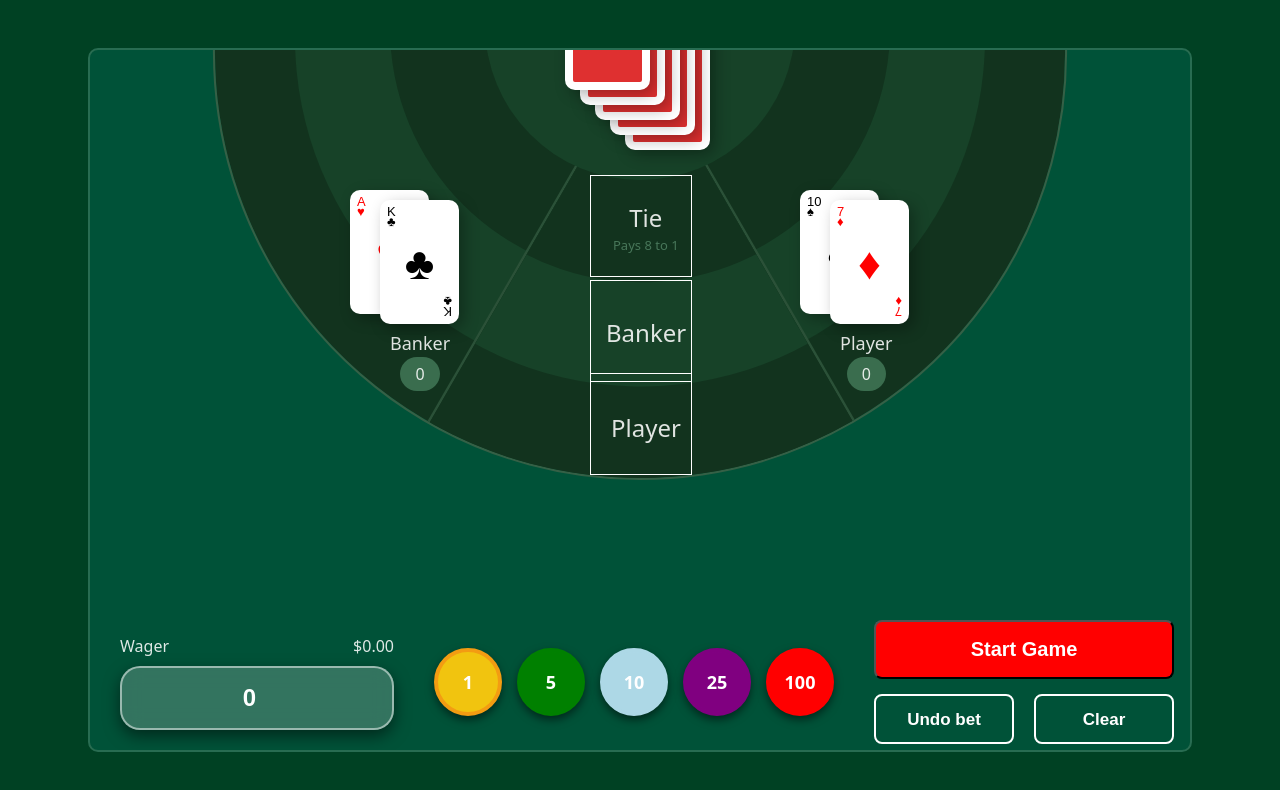
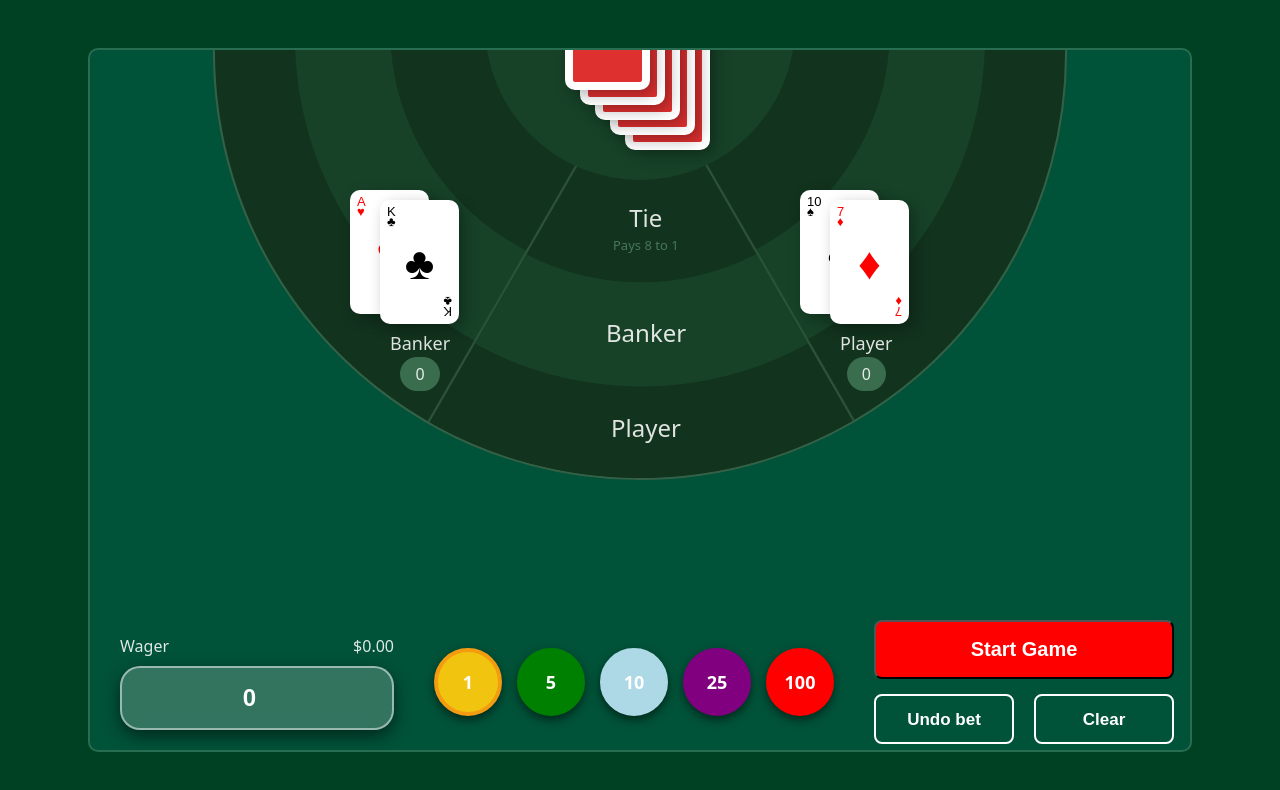
Before and after one commit to KarolFrame/baccarat-game, a React (Vite) app: page / in a window 1280 px wide. Shown: the top 790 px of the page. Built offline with nearby package versions, Linux system fonts and the light colour scheme.

Commit message:
reubicar las spawn-areas

```diff
--- a/src/tablero/BaccaratTable.jsx
+++ b/src/tablero/BaccaratTable.jsx
@@ -1,6 +1,7 @@
-import { useState } from 'react';
+import { useEffect, useState } from 'react';
 import ChipButton from './chip-button';
 import './BaccaratTable.css';
+import SpawnArea from './spawn-area/spawn-area';
 
 function BaccaratTable() {
   const [wager, setWager] = useState(0);
@@ -25,6 +26,21 @@ function BaccaratTable() {
     setWager(0);
   };
 
+  // WIP
+  // const spawnChip = () => {
+
+  // }
+
+  const handlerChipClick = (event)=>{
+    console.log(event);
+    addChip(parseInt(event.target.innerText));
+  }
+
+  useEffect(()=>{
+    console.log({wager, betHistory});
+
+  }, [wager, betHistory]);
+
   return (
     <div className="game-container">
       <div className="wager-section">
@@ -42,11 +58,11 @@ function BaccaratTable() {
       </div>
 
       <div className="chip-buttons">
-        <ChipButton number="1" styles={{borderColor: "#f39c12", background: "#f1c40f"}} manejoEvento={()=>{addChip(1)}}/>
-        <ChipButton number="5" styles={{borderColor: "green", background: "green"}} manejoEvento={()=>{addChip(5)}}/>
+        <ChipButton number="1" styles={{borderColor: "#f39c12", background: "#f1c40f"}} manejoEvento={handlerChipClick}/>
+        <ChipButton number="5" styles={{borderColor: "green", background: "green"}} manejoEvento={handlerChipClick}/>
         <ChipButton number="10" styles={{borderColor: "lightblue", background: "lightblue"}} manejoEvento={()=>{addChip(10)}}/>
-        <ChipButton number="25" styles={{borderColor: "purple", background: "purple"}} manejoEvento={()=>{addChip(25)}}/>
-        <ChipButton number="100" styles={{borderColor: "red", background: "red"}} manejoEvento={()=>{addChip(100)}}/>
+        <ChipButton number="25" styles={{borderColor: "purple", background: "purple"}} manejoEvento={handlerChipClick}/>
+        <ChipButton number="100" styles={{borderColor: "red", background: "red"}} manejoEvento={handlerChipClick}/>
       </div>
 
       <div className="action-buttons">
@@ -56,6 +72,9 @@ function BaccaratTable() {
           <button onClick={clearBet} className="clear-button">Clear</button>
         </div>
       </div>
+      <SpawnArea id="tie-spawn"/>
+      <SpawnArea id="banker-spawn"/>
+      <SpawnArea id="player-spawn"/>
     </div>
   );
 }
--- a/src/tablero/spawn-area/spawn-area.css
+++ b/src/tablero/spawn-area/spawn-area.css
@@ -1,18 +1,23 @@
 .chip-spawn-area{
   position: absolute;
-  left: 500px;
+  left: 493px;
   width: 100px;
   height: 100px;
   border: 1px solid white;
   z-index: 10;
+  display: none;
 }
 
 #tie-spawn{
-  top: 125px;
+  bottom: 490px;
 }
 #banker-spawn{
-  top: 230px;
+  bottom: 383px;
 }
 #player-spawn{
-  top: 323px;
+  bottom: 290px;
 }
+
+.activateSpawnArea{
+  display: visible !important;
+}
--- a/src/tablero/tablero-main.jsx
+++ b/src/tablero/tablero-main.jsx
@@ -1,16 +1,12 @@
 import "./tablero-main.css"
 import CircleGameZone from "./semicirculo-tablero.jsx"
 import BaccaratTable from "./BaccaratTable.jsx"
-import SpawnArea from "./spawn-area/spawn-area.jsx"
 
 function TableroMain(){
 
   return (
     <>
     <div className="tablero_main">
-      <SpawnArea id="tie-spawn"/>
-      <SpawnArea id="banker-spawn"/>
-      <SpawnArea id="player-spawn"/>
       <CircleGameZone />
       <BaccaratTable/>
     </div>
```
